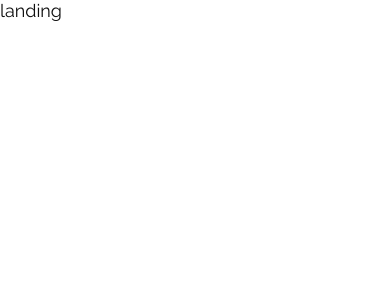
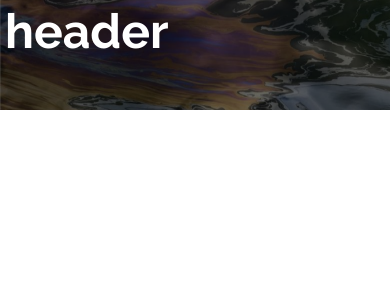
Before and after one commit to ksenia312/ROSATOM, a React app in the folder frontend/: page / in a window 390 px wide. Shown: the top 300 px of the page. Built offline with nearby package versions, Linux system fonts and the light colour scheme; a web font is replaced by a local one.

Commit message:
header, landing components

```diff
--- a/frontend/src/App.js
+++ b/frontend/src/App.js
@@ -1,6 +1,7 @@
 import React from 'react'
 import {connect} from "react-redux";
 import PropTypes from "prop-types";
+import {Landing} from "@pages";
 
 
 export default connect(
@@ -16,7 +17,7 @@ export default connect(
 
 
   routes = [
-    ['^/$', () => <div>landing</div>],
+    ['^/$', () => <Landing/>],
     // Path for / (main page with tasks)
   ]
 
--- /dev/null
+++ b/frontend/src/components/Header/Header.js
@@ -0,0 +1,24 @@
+import {connect} from "react-redux";
+import React from "react";
+import style from './Header.module.scss'
+
+export default connect(
+  (state) => ({
+  }),
+  (dispatch) => ({
+
+  })
+)(class Header extends React.Component {
+
+
+
+  render() {
+    return (
+      <div className={style.header__container}>
+        <div className={style.header}>
+          <h1>header</h1>
+        </div>
+      </div>
+    )
+  }
+})
--- /dev/null
+++ b/frontend/src/components/Header/Header.module.scss
@@ -0,0 +1,45 @@
+@import "~@styles/common.scss";
+
+.header__container {
+  position: absolute;
+  color: map-get($colors, header-color);
+  top: 0;
+  left: 0;
+  background-image: url("~@files/header.png");
+  background-repeat: no-repeat;
+  background-size: 100% 100%;
+  @include sizes($h: map-get($header, global-h), $w: 100%);
+
+  .header {
+    @include sizes($h: map-get($header, h), $w: 100%);
+    padding: 5px;
+    position: fixed;
+    top: 0;
+    left: 0;
+    z-index: 1;
+    background-image: url("~@files/header.png");
+    background-repeat: no-repeat;
+    background-size: 100% 600%;
+    display: flex;
+    justify-content: space-between;
+
+    .header__select {
+      outline: none;
+      background-color: rgba(60, 59, 59, 0.5);
+      padding: 0 10px;
+      margin-right: 20px;
+    }
+  }
+}
+
+@media all and (max-width: 800px) {
+  .header__container {
+    background-image: none;
+    @include sizes($h:  map-get($header, mobile-global-h), $w: 100%);
+
+    .header {
+      @include sizes($h: map-get($header, mobile-h), $w: 100%);
+      background-size: 100% 130%;
+    }
+  }
+}
--- a/frontend/src/components/index.js
+++ b/frontend/src/components/index.js
@@ -0,0 +1,5 @@
+import Header from "@components/Header/Header";
+
+export {
+  Header
+}
--- /dev/null
+++ b/frontend/src/pages/Landing/Landing.js
@@ -0,0 +1,27 @@
+import React from "react";
+import {connect} from "react-redux";
+import {Header} from "@components";
+import style from './Landing.module.scss'
+import {push} from "connected-react-router";
+import Button from "@ui/Button";
+
+export default connect(
+  (state) => ({}),
+  (dispatch) => ({
+    routeToAuth: () => dispatch(push('/authorization')),
+    routeToTest: () => dispatch(push('/test')),
+  })
+)(class Landing extends React.Component {
+
+  render() {
+    return (
+      <div className={style.landing__container}>
+        <Header/>
+        <div className={style.content__container}>
+
+
+        </div>
+      </div>
+    )
+  }
+})
--- /dev/null
+++ b/frontend/src/pages/Landing/Landing.module.scss
@@ -0,0 +1,10 @@
+@import "~@styles/common.scss";
+
+.landing__container {
+  .content__container {
+    padding: map-get($header, global-h) 0 0 20px;
+    display: grid;
+    grid-template-rows: repeat(5, 100px);
+  }
+
+}
--- a/frontend/src/pages/index.js
+++ b/frontend/src/pages/index.js
@@ -0,0 +1,6 @@
+import Landing from "@pages/Landing/Landing";
+
+
+export {
+  Landing
+}
```
Also changed, not shown: frontend/src/assets/files/header.png (added).
